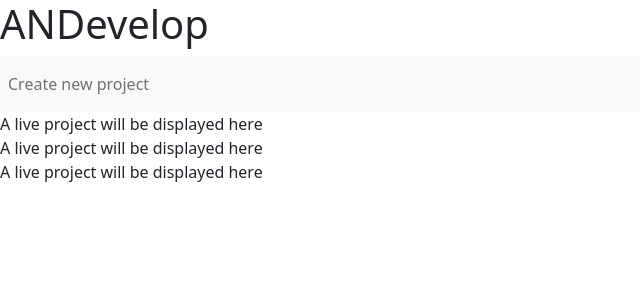
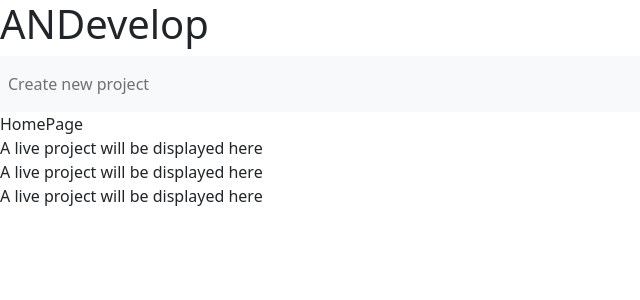
Before and after one commit to 1upskillsystems/ANDevelop, a React (Create React App) app in the folder client/: page / in a window 1280 px wide. Shown: the top 300 px of the page, without its empty margins (0-640 px from the left). Built offline with nearby package versions, Linux system fonts and the light colour scheme.

Commit message:
adds homepage file

```diff
--- a/client/src/App.js
+++ b/client/src/App.js
@@ -1,6 +1,7 @@
 import React from "react";
 import { Route, Routes } from "react-router-dom";
 import CurrentProjects from "./components/currentProjects";
+import HomePage from "./components/HomePage";
 import CreateProjectButton from "./components/newProjectButton";
 import TemplateRoute from "./components/templateRoute";
 
@@ -11,6 +12,7 @@ const App = () => {
         <h1>ANDevelop</h1>
         <CreateProjectButton />
       </header>
+      <HomePage />
       <Routes>
         <Route exact path="/" element={<CurrentProjects />} />
         <Route path="/choose-template-route" element={<TemplateRoute />} />
--- /dev/null
+++ b/client/src/components/HomePage.js
@@ -0,0 +1,7 @@
+import React from "react";
+
+const HomePage = () => {
+  return <div>HomePage</div>;
+};
+
+export default HomePage;
```
